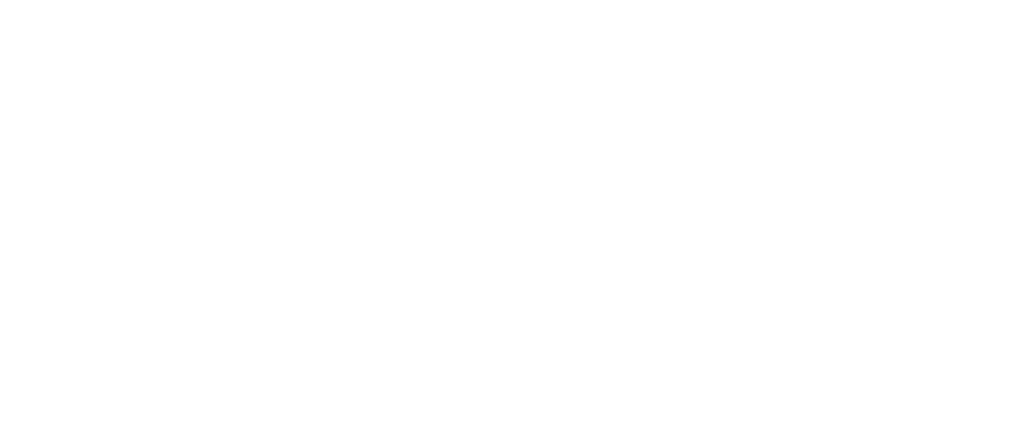
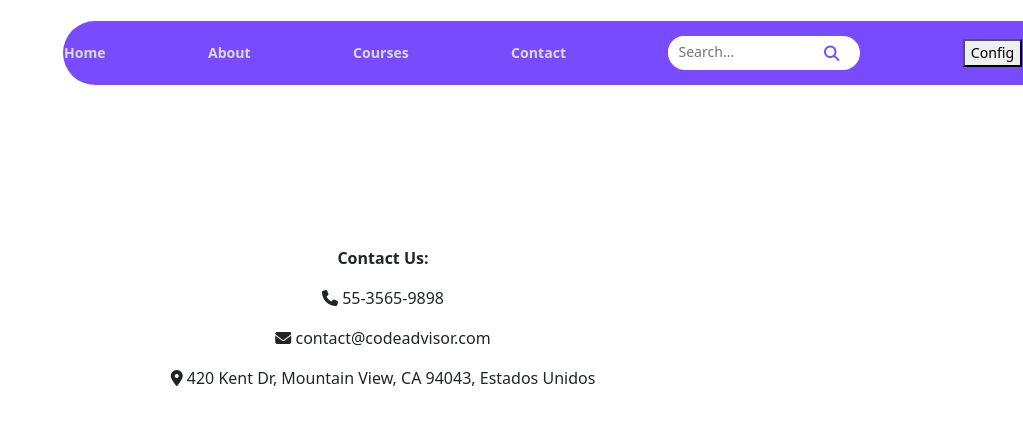
Before and after one commit to sergioare/CodeAdvisor, a React (Create React App) app in the folder client/: page /contact in a window 1280 px wide. Before the commit this address had no page. Shown: the top 424 px of the page, without its empty margins (257-1280 px from the left). Built offline with nearby package versions, Linux system fonts and the light colour scheme.

Commit message:
feature(Component): add Contact and courses

```diff
--- a/client/src/App.js
+++ b/client/src/App.js
@@ -4,7 +4,8 @@
 import AboutUs from "./components/AboutUs/AboutUs"
 import Navbar from './components/Navbar/Navbar';
 import ConfigSideBar from './components/ConfigSideBar/ConfigSideBar';
-
+import Courses from './components/Courses/Courses';
+import Contact from './components/Contact/Contact';
 function App() {
   const location = useLocation();
 
@@ -22,6 +23,8 @@
         <Route path='/home' element={<Home toggleConfigBar={toggleConfigBar} isConfigBarOpen={isConfigBarOpen} />} />
         <Route path='/about' element={<AboutUs />} />
         <Route path='/user/:id' element={<Detail />} />
+        <Route path='/courses' element={<Courses />} />
+        <Route path='/contact' element={<Contact />} />
       </Routes>
     </div>
   );
--- /dev/null
+++ b/client/src/components/Contact/Contact.jsx
@@ -0,0 +1,18 @@
+import Navbar from "../Navbar/Navbar";
+import "./Contact.scss"
+const Contact = () => {
+    return (
+        <div>
+            <Navbar />
+            <div className="conteinerContact">
+            <div className="contact">
+                <p className="textcontact">Contact Us:</p>
+                <p><i class="fa-solid fa-phone"></i> 55-3565-9898</p>
+                <p><i class="fa-sharp fa-solid fa-envelope"></i> contact@codeadvisor.com</p>
+                <p><i class="fa-sharp fa-solid fa-location-dot"></i> 420 Kent Dr, Mountain View, CA 94043, Estados Unidos </p>
+            </div>
+            </div>
+        </div>
+    )
+}
+export default Contact;
--- /dev/null
+++ b/client/src/components/Contact/Contact.scss
@@ -0,0 +1,19 @@
+
+.conteinerContact{
+    display: flex;
+    justify-content: center;
+    align-items: center;
+    margin-top: 150px;
+
+.contact{
+    display: flex;
+    flex-direction: column;
+    align-items: center;
+
+
+    .textcontact{
+        font-weight: bold;
+    }
+}
+
+}
--- /dev/null
+++ b/client/src/components/Courses/Courses.jsx
@@ -0,0 +1,17 @@
+import Navbar from "../Navbar/Navbar";
+import "./Courses.scss"
+import notFound from "../../assets/Page_in_Mante.png"
+
+
+const Courses = () => {
+    return (
+        <div>
+            <Navbar />
+            <div className="imgConteiner">
+                <img className="imgNotFound" src={notFound} alt="notFound" />
+                </div>
+        </div>
+    )
+}
+
+export default Courses;
--- /dev/null
+++ b/client/src/components/Courses/Courses.scss
@@ -0,0 +1,13 @@
+.imgConteiner {
+    display: flex;
+    flex-direction: row;
+    justify-content: center;
+    height: 500px;
+    align-items: center;
+
+    .imgNotFound {
+        width: 450px;
+        height: 400px;
+
+    }
+}
--- a/client/src/components/Navbar/data.js
+++ b/client/src/components/Navbar/data.js
@@ -13,6 +13,6 @@
     },
     {
         name: 'Contact',
-        path:'contact'
+        path:'/contact'
     },
 ]
```
Also changed, not shown: client/src/assets/Page_in_Mante.png (added).
